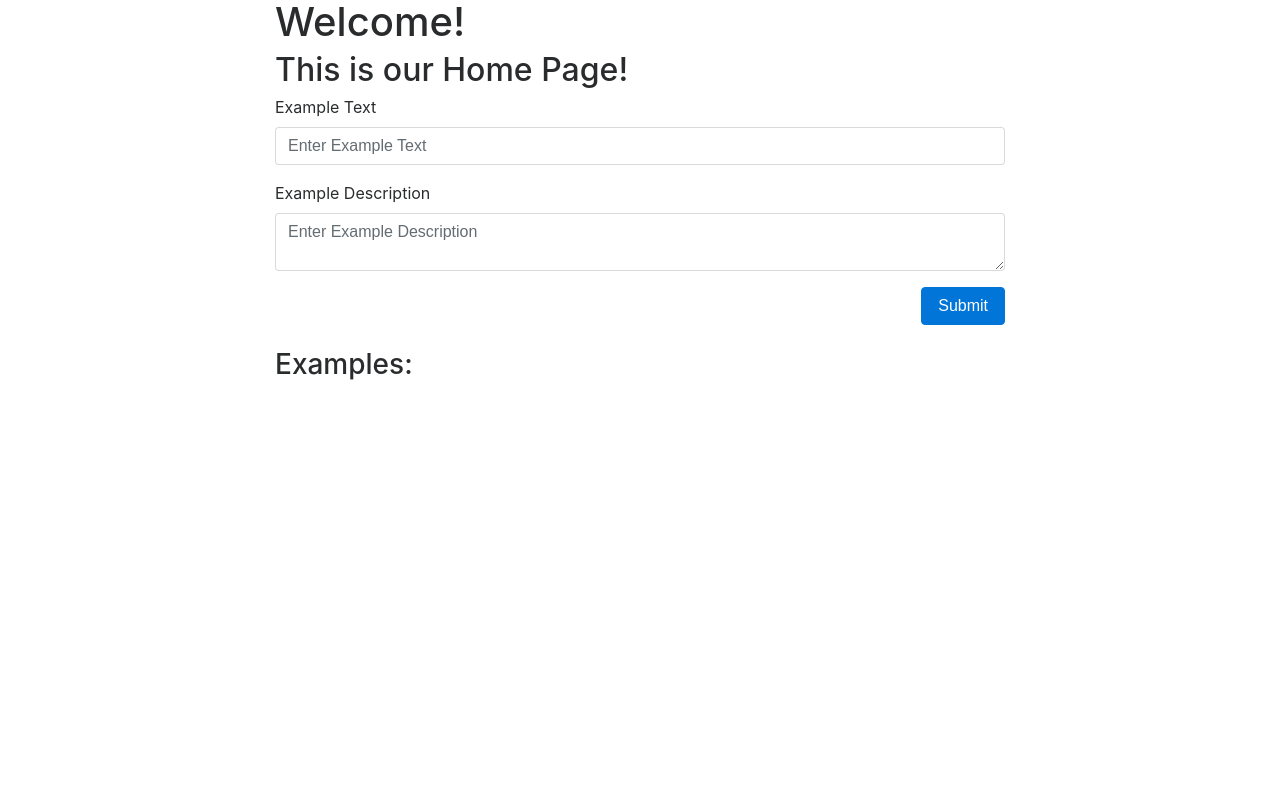
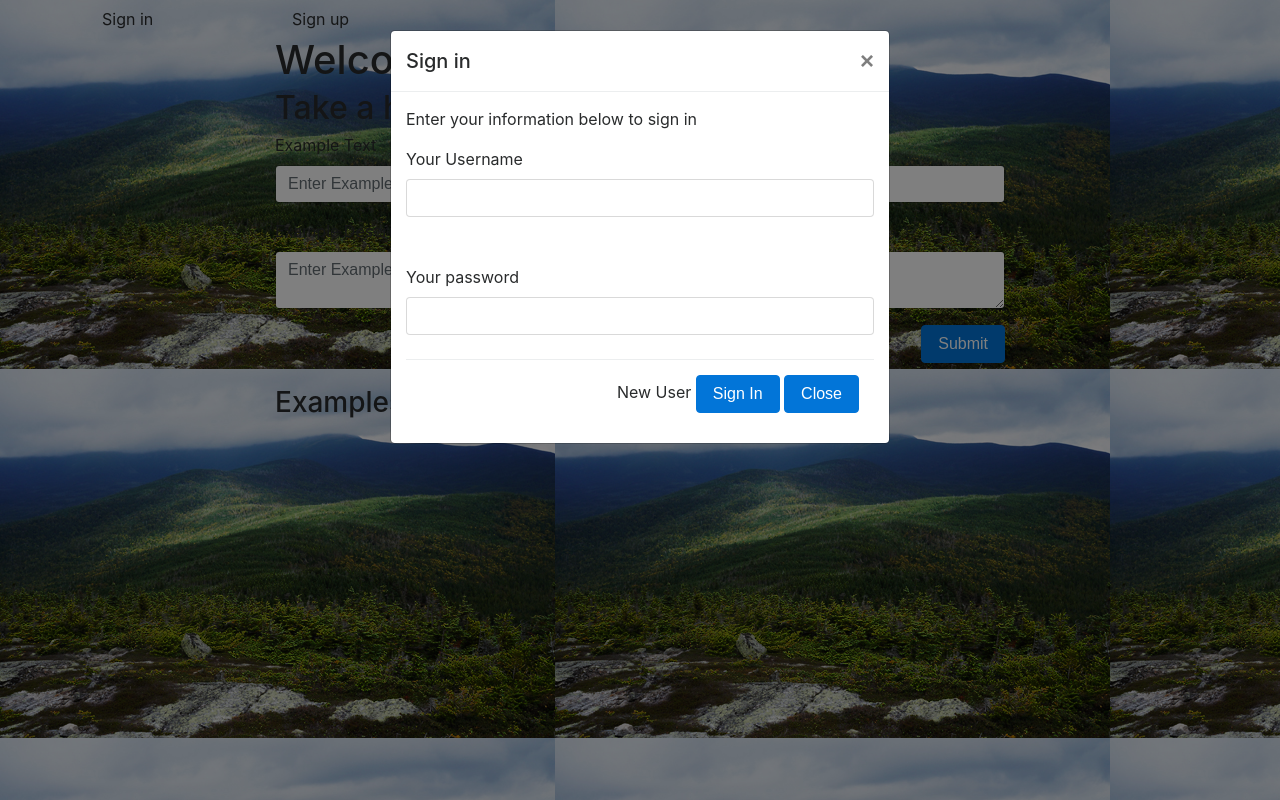
Before and after one commit to mycatbign/Project-2, a Node server app: page / in a window 1280 px wide. Run offline with Node 20, Linux system fonts and the light colour scheme; data that the repository does not hold is empty; some libraries are stand-ins or nearby versions.

Commit message:
modals working

```diff
--- a/config/config.json
+++ b/config/config.json
@@ -1,8 +1,8 @@
 {
   "development": {
     "username": "root",
-    "password": null,
-    "database": "exampledb",
+    "password": "Mango1988",
+    "database": "test_db",
     "host": "localhost",
     "dialect": "mysql"
   },
--- a/public/js/index.js
+++ b/public/js/index.js
@@ -3,7 +3,33 @@ var $exampleText = $("#example-text");
 var $exampleDescription = $("#example-description");
 var $submitBtn = $("#submit");
 var $exampleList = $("#example-list");
-
+//modal logic
+$("document").ready(function() {
+  $("#sign-in-modal").modal("show");
+  $("#sign-up-text").hide();
+  $(document).on("click", "#return-to-sign-in", function() {
+    $("#sign-up-text").hide();
+    $("#sign-in-text").show();
+  });
+  $(document).on("click", "#switch-sign-up", function(event) {
+    $("#sign-in-modal").modal("show");
+    event.preventDefault();
+    console.log("switch modals");
+    $("#sign-in-text").hide();
+    $("#sign-up-text").show();
+  });
+  $(document).on("click", ".sign-up", function() {
+    console.log("working");
+    $("#sign-in-modal").modal("toggle");
+    $("#sign-in-text").hide();
+    $("#sign-up-text").show();
+  });
+  $(document).on("click", ".sign-in", function() {
+    $("#sign-in-modal").modal("toggle");
+    $("#sign-up-text").hide();
+    $("#sign-in-text").show();
+  });
+});
 // The API object contains methods for each kind of request we'll make
 var API = {
   saveExample: function(example) {
--- a/public/styles/styles.css
+++ b/public/styles/styles.css
@@ -1,3 +1,11 @@
 .list-group-item {
   line-height: 2.5;
 }
+
+body {
+  background-image: url("./public/images/background.jpg");
+
+ }
+ #sign-up-modal{
+   display:block;
+ }
--- a/views/index.handlebars
+++ b/views/index.handlebars
@@ -1,9 +1,120 @@
 <div id="home">
+  {{!-- sign in modal --}}
+  <div class="modal fade  " id="sign-in-modal" tabindex="-1" role="dialog">
+    <div class="modal-dialog" role="document">
+      <div class="modal-content">
+        <div class="modal-header">
+          <h5 class="modal-title">Sign in</h5>
+          <button type="button" class="close" data-dismiss="modal" aria-label="Close">
+            <span aria-hidden="true">&times;</span>
+          </button>
+        </div>
+        <div class="modal-body">
+
+          <div id="sign-in-text">
+            <p>Enter your information below to sign in</p>
+            <div class="md-form mb-5">
+              <i class="fas fa-envelope prefix grey-text"></i>
+              <label data-error="wrong" data-success="right" for="defaultForm-email">Your Username</label>
+              <input type="username" id="defaultForm-user" class="form-control validate">
+            </div>
+
+            <div class="md-form mb-4">
+              <i class="fas fa-lock prefix grey-text"></i>
+              <label data-error="wrong" data-success="right" for="defaultForm-pass">Your password</label>
+              <input type="password" id="defaultForm-Pass" class="form-control validate">
+            </div>
+            <div class="modal-footer">
+              <div id="switch-sign-up">New User</button>
+                <button type="button" id="submit-sign-in" class="btn btn-primary">Sign In</button>
+                <button type="submit" id="close-modal" class="btn btn-primary" data-dismiss="modal">Close</button>
+              </div>
+            </div>
+          </div>
+
+          <div id="sign-up-text">
+            <p>Enter your information below to sign up</p>
+            <div class="md-form mb-5">
+              <i class="fas fa-envelope prefix grey-text"></i>
+              <label data-error="wrong" data-success="right" for="defaultForm-email">Create Username</label>
+              <input type="username" id="defaultForm-new-user" class="form-control validate">
+            </div>
+
+            <div class="md-form mb-4">
+              <i class="fas fa-lock prefix grey-text"></i>
+              <label data-error="wrong" data-success="right" for="defaultForm-pass">Create password</label>
+              <input type="password" id="defaultForm-new-pass" class="form-control validate">
+            </div>
+
+            <div class="md-form mb-4">
+              <i class="fas fa-lock prefix grey-text"></i>
+              <label data-error="wrong" data-success="right" for="defaultForm-pass">Tell us a bit about yourself</label>
+              <input type="info" id="defaultForm-new-info" class="form-control validate">
+            </div>
+
+            <div class="modal-footer">
+              <div id="return-to-sign-in">Return to Sign In
+              </div>
+
+              <button type="button" id="start-sign-up" class="btn btn-primary">Sign Up</button>
+              <button type="submit" id="close-modal" class="btn btn-primary" data-dismiss="modal">Close</button>
+
+            </div>
+          </div>
+          {{!--
+          <div class="modal-footer">
+            <button type="button" id="submit-sign-in" class="btn btn-primary">Sign In</button>
+            <button type="button" id="switch-sign-up" class="btn btn-primary">Sign Up</button>
+            <button type="submit" id="close-modal" class="btn btn-primary" data-dismiss="modal">Close</button>
+          </div> --}}
+
+        </div>
+      </div>
+    </div>
+  </div>
+
+  {{!-- sign up modal --}} {{!--
+  <div id="sign-up-modal" class="modal fade">
+    <div class="modal-dialog">
+      <div class="modal-content">
+        <div class="modal-header">
+          <button type="button" class="close" data-dismiss="modal" aria-hidden="true">&times;</button>
+          <h4 class="modal-title">Sign up</h4>
+        </div>
+        <div class="modal-body">
+          <p>Enter your information below to sign up</p>
+          <div class="md-form mb-5">
+            <i class="fas fa-envelope prefix grey-text"></i>
+            <input type="username" id="defaultForm-new-user" class="form-control validate">
+            <label data-error="wrong" data-success="right" for="defaultForm-email">Create Username</label>
+          </div>
+          <div class="md-form mb-4">
+            <i class="fas fa-lock prefix grey-text"></i>
+            <input type="password" id="defaultForm-new-pass" class="form-control validate">
+            <label data-error="wrong" data-success="right" for="defaultForm-pass">Create password</label>
+          </div>
+        </div>
+        <div class="modal-footer">
+          <button type="button" class="btn btn-default" data-dismiss="modal">Close</button>
+          <button type="button" id="submit-sign-up" class="btn btn-primary ">Sign Up</button>
+        </div>
+      </div>
+    </div>
+  </div>
+  --}} {{!-- ************************* --}}
   <div class="container">
+    <div class="row">
+      <div class="col-2">
+        <div id="element" class="btn btn-default sign-in">Sign in</div>
+      </div>
+      <div class="col-2">
+        <div id="element" class="btn btn-default sign-up">Sign up</div>
+      </div>
+    </div>
     <div class="row">
       <div class="col-8 offset-2">
         <h1>{{msg}}</h1>
-        <h2>This is our Home Page!</h2>
+        <h2>Take a hike!</h2>
         <form class="clearfix mb-4" action="POST">
           <div class="form-group">
             <label for="example-text">Example Text</label>
@@ -28,6 +139,7 @@
     </div>
   </div>
 </div>
-
 <script type="text/javascript" src="https://cdnjs.cloudflare.com/ajax/libs/jquery/3.2.1/jquery.min.js"></script>
 <script src="/js/index.js"></script>
+<script src="https://stackpath.bootstrapcdn.com/bootstrap/4.1.3/js/bootstrap.min.js" integrity="sha384-ChfqqxuZUCnJSK3+MXmPNIyE6ZbWh2IMqE241rYiqJxyMiZ6OW/JmZQ5stwEULTy"
+  crossorigin="anonymous"></script>
--- a/views/layouts/main.handlebars
+++ b/views/layouts/main.handlebars
@@ -5,7 +5,7 @@
   <meta charset="utf-8">
   <link rel="stylesheet" href="https://maxcdn.bootstrapcdn.com/bootstrap/4.0.0-beta.3/css/bootstrap.min.css">
   <link rel="stylesheet" href="/styles/styles.css" media="screen" title="no title" charset="utf-8">
-  <title>Home Page</title>
+     <title>Home Page</title>
 </head>
 
 <body>
```
Also changed, not shown: package.json (+14 -1 lines), public/images/background.jpg (added), 1 other file.
